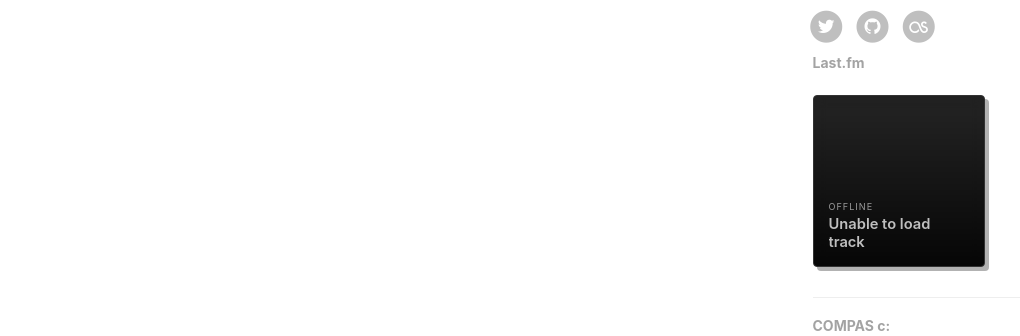
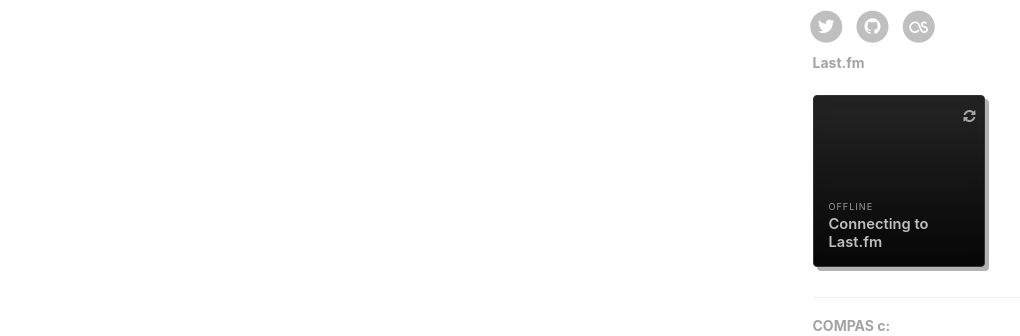
Before and after one commit to paranimias/paranimias.github.io, a Jekyll site: the page built from index.html, in a window 1280 px wide. Shown: the part 807-1143 px from the top of the page, without its empty margins (135-1155 px from the left). Built offline with Jekyll 4.4.1, drawn with Linux system fonts in a browser that asks for light colours; nearby versions of some CDN libraries; the list of posts is cut into pages by our own code; comment, search, counter and statistics services are not loaded; part of the change alters nothing that is shown.

Commit message:
Widget de last.fm ahora usa API de mi cuenta

```diff
--- a/_includes/lastfm.html
+++ b/_includes/lastfm.html
@@ -19,6 +19,9 @@
         background-position: center;
         transition: transform 0.3s ease;
     ">
+        <div onclick="updateLastFm()" style="position: absolute; top: 8px; right: 8px; z-index: 10; cursor: pointer; opacity: 0.6;" title="Refresh">
+            <i class="fa fa-refresh" id="refresh-icon"></i>
+        </div>
         <a id="lastfm-link" href="#" target="_blank" style="
             position: absolute;
             top: 0; left: 0; right: 0; bottom: 0;
@@ -46,61 +49,56 @@
 </div>
 
 <script>
-    document.addEventListener("DOMContentLoaded", function () {
-        const username = "JoelJarcor";
-        const endpoint = `https://lastfm-last-played.biancarosa.com.br/${username}/latest-song`;
+    const VERCEL_URL = "https://lastfm-proxy.vercel.app/api/now-playing";
 
-        fetch(endpoint)
+    function updateLastFm() {
+        const statusEl = document.getElementById("lastfm-status");
+        const trackEl = document.getElementById("lastfm-track");
+        const artistEl = document.getElementById("lastfm-artist");
+        const widget = document.getElementById("lastfm-widget");
+
+        statusEl.innerText = "UPDATING...";
+
+        // Usamos Vercel para sacar la información
+        fetch(VERCEL_URL)
             .then(response => response.json())
             .then(data => {
-                if (data && data.track) {
-                    const track = data.track;
-                    const artistName = track.artist["#text"];
-                    const trackName = track.name;
-                    const albumArt = track.image.find(img => img.size === "extralarge")["#text"] || track.image[0]["#text"];
-                    const trackUrl = track.url;
+                const track = data.recenttracks.track[0];
+                const trackName = track.name;
+                const artistName = track.artist["#text"];
+                const albumArt = track.image.find(img => img.size === "extralarge")["#text"];
 
-                    let statusHtml = "";
-                    if (track["@attr"] && track["@attr"].nowplaying === "true") {
-                        statusHtml = '<i class="fa fa-music" style="margin-right: 5px; color: #1ed760;"></i> NOW PLAYING';
-                    } else if (track.date && track.date.uts) {
-                        const seconds = Math.floor((Date.now() / 1000) - parseInt(track.date.uts));
-                        let interval = seconds / 31536000;
-                        let timeString = "";
-                        if (interval >= 1) timeString = Math.floor(interval) + "y ago";
-                        else if ((interval = seconds / 2592000) >= 1) timeString = Math.floor(interval) + "mo ago";
-                        else if ((interval = seconds / 86400) >= 1) timeString = Math.floor(interval) + "d ago";
-                        else if ((interval = seconds / 3600) >= 1) timeString = Math.floor(interval) + "h ago";
-                        else if ((interval = seconds / 60) >= 1) timeString = Math.floor(interval) + "m ago";
-                        else timeString = "just now";
+                trackEl.innerText = trackName;
+                artistEl.innerText = artistName;
+                if (albumArt) widget.style.backgroundImage = `url(${albumArt})`;
 
-                        statusHtml = '<i class="fa fa-history" style="margin-right: 5px;"></i> PLAYED ' + timeString;
-                    } else {
-                        statusHtml = '<i class="fa fa-music" style="margin-right: 5px;"></i> LATEST TRACK';
-                    }
-
-                    document.getElementById("lastfm-track").innerText = trackName;
-                    document.getElementById("lastfm-artist").innerText = artistName;
-                    document.getElementById("lastfm-status").innerHTML = statusHtml;
-
-                    if (albumArt) {
-                        document.getElementById("lastfm-widget").style.backgroundImage = `url(${albumArt})`;
-                    }
-
-                    // Link to user profile instead of track URL
-                    // document.getElementById("lastfm-link").href = `https://www.last.fm/user/${username}`;
-                    document.getElementById("lastfm-link").href = `https://www.last.fm/user/JoelJarcor`;
-
-                    // Simple hover effect
-                    const widget = document.getElementById("lastfm-widget");
-                    widget.addEventListener("mouseenter", () => widget.style.boxShadow = "4px 4px rgba(0,0,0,0.8)");
-                    widget.addEventListener("mouseleave", () => widget.style.boxShadow = "4px 4px rgba(0,0,0,0.3)");
+                if (track["@attr"] && track["@attr"].nowplaying === "true") {
+                    statusEl.innerHTML = '<i class="fa fa-music" style="color: #1ed760;"></i> NOW PLAYING';
+                } else {
+                    statusEl.innerHTML = '<i class="fa fa-history"></i> RECENTLY PLAYED';
                 }
             })
-            .catch(error => {
-                document.getElementById("lastfm-status").innerText = "OFFLINE";
-                document.getElementById("lastfm-track").innerText = "Unable to load track";
-                console.error("Error fetching Last.fm data:", error);
+            .catch(err => {
+                statusEl.innerText = "OFFLINE";
+                console.error(err);
             });
-    });
+    }
+
+    function timeAgo(uts) {
+        const seconds = Math.floor((Date.now() / 1000) - uts);
+        if (seconds < 60) return "JUST NOW";
+        const intervals = {
+            y: 31536000, mo: 2592000, d: 86400, h: 3600, m: 60
+        };
+        for (let key in intervals) {
+            const interval = Math.floor(seconds / intervals[key]);
+            if (interval >= 1) return `PLAYED ${interval}${key} AGO`;
+        }
+        return "RECENTLY PLAYED";
+    }
+
+    document.addEventListener("DOMContentLoaded", updateLastFm);
+
+    // Actualizar cada 2 minutos
+    setInterval(updateLastFm, 120000);
 </script>
```
